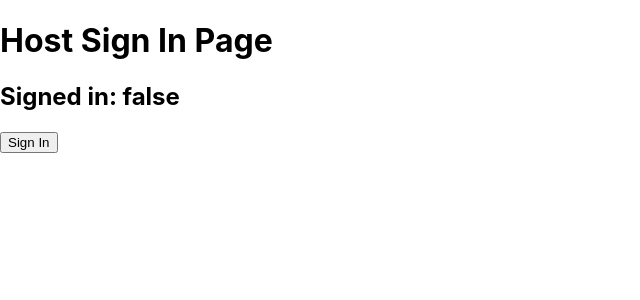
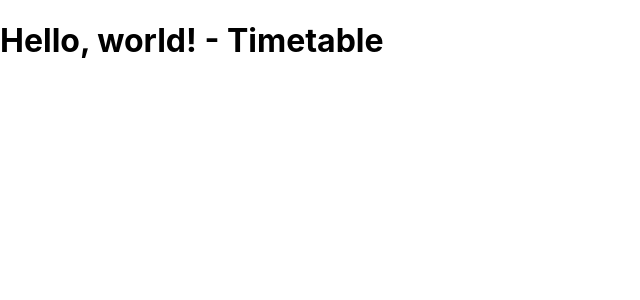
Before and after one commit to joverandout/CS261-Software-Engineering, a React (Create React App) app in the folder frontend/: page /Timetable in a window 1280 px wide. Before the commit this address led to /. Shown: the top 300 px of the page, without its empty margins (0-640 px from the left). Built offline with nearby package versions, Linux system fonts and the light colour scheme.

Commit message:
Revert "proxy sign in page, testing context"
This reverts commit 29e506d4db002d44738939084f65b4c5a3cc7e3e.

```diff
--- a/frontend/src/index.js
+++ b/frontend/src/index.js
@@ -7,8 +7,6 @@
 import { Router } from 'react-router-dom';
 import history from './services/history';
 import Routes from './routes';
-
-const UserContext = React.createContext(null) // initiall no user
 
 const routing = (
   <Router history={history}>
--- a/frontend/src/pages/HostSignIn/index.js
+++ b/frontend/src/pages/HostSignIn/index.js
@@ -1,28 +1,13 @@
 
-import React, {useState} from 'react';
+import React from 'react';
 import ReactDOM from 'react-dom';
 
 
-
 export default function HostSignIn(){
-  const [signedIn, setSignedIn] = useState(false);
-
-  function signin(){
-    console.log("Pressed!")
-    setSignedIn(signedIn != true);
-  }
-
-  let signedInIndicator = (<h2>Signed in: {signedIn.toString()}</h2>);
-
-
-  const page = (
-    <div>
-      <h1>Host Sign In Page</h1>
-      {signedInIndicator}
-      <button onClick={signin}>
-        Sign In
-      </button>
-    </div>
+  return(
+    ReactDOM.render(
+      <h1>Hello, world! - Sign in</h1>,
+      document.getElementById('root')
+    )
   )
-  return page
 }
--- a/frontend/src/routes/index.js
+++ b/frontend/src/routes/index.js
@@ -8,6 +8,7 @@
 import Timetable from '../pages/Timetable';
 import FindMeeting from '../pages/m/FindMeeting';
 
+import ReactDOM from 'react-dom';
 
 
 export default function Routes() {
--- a/frontend/src/routes/route.js
+++ b/frontend/src/routes/route.js
@@ -5,7 +5,7 @@
   isPrivate,
   ...rest
 }) {
-  const signed = false;
+  const signed = true;
   // set to true, but in the future we will need some kind of state-remembering-system to tell if we actually have signed in
 
   /**
@@ -16,7 +16,7 @@
     return <Redirect to="/" />;
   }
   /**
-  * Redirect user to Main page if they try to access a non private route
+  * Redirect user to Main page if he tries to access a non private route
   * (SignIn or SignUp) after being authenticated.
   */
   if (!isPrivate && signed) {
```
Also changed, not shown: 1 other file (tests, documents, lock files or other folders).
